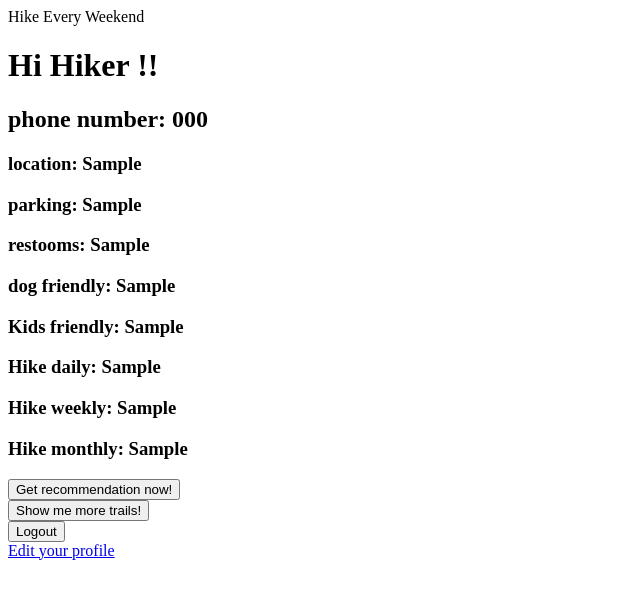
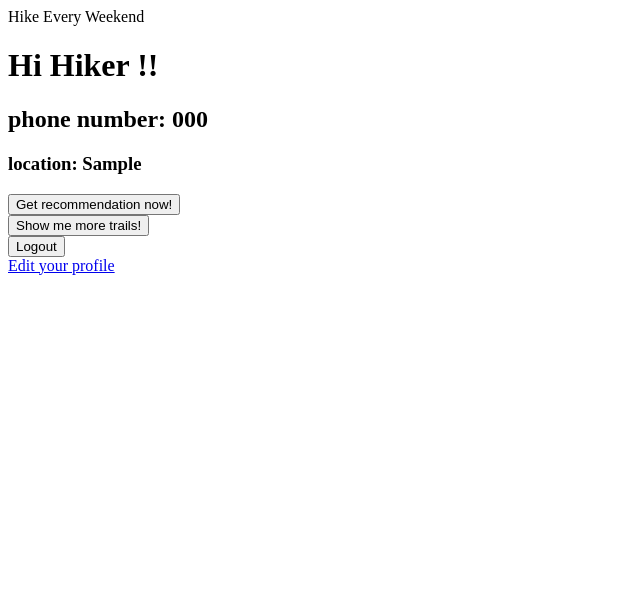
Before and after one commit to fatimasalmanmirza/project-hiking-trails, a Flask app: template templates/userprofile.html in a window 1280 px wide. Shown: the top 599 px of the page, without its empty margins (0-640 px from the left). Run offline with Flask 2, Linux system fonts and the light colour scheme; the template is opened without the code that fills it: most values are stand-ins (such as "Sample title", 1, 10 or a date in 2020).

Commit message:
updated profile by delete is weekly etc attributes

```diff
--- a/templates/userprofile.html
+++ b/templates/userprofile.html
@@ -5,13 +5,7 @@
 	<h2>phone number: {{ user_phonenumber }}</h2>
 
 	<h3>location: {{ user_location }}</h3>
-	<h3>parking: {{ user_is_parking }}</h3>
-	<h3>restooms: {{ user_is_restrooms }}</h3>
-	<h3>dog friendly: {{ user_is_dogfriendly }}</h3>
-	<h3>Kids friendly: {{ user_is_kidsfriendly }}</h3>
-	<h3>Hike daily: {{ user_is_daily }}</h3>
-	<h3>Hike weekly: {{ user_is_weekly }}</h3>
-	<h3>Hike monthly: {{ user_is_monthly }}</h3>
+
 	<form action="/send_msg_now">
 		<button name ="redirect" value="submit"> Get recommendation now!
 		</button>
```
